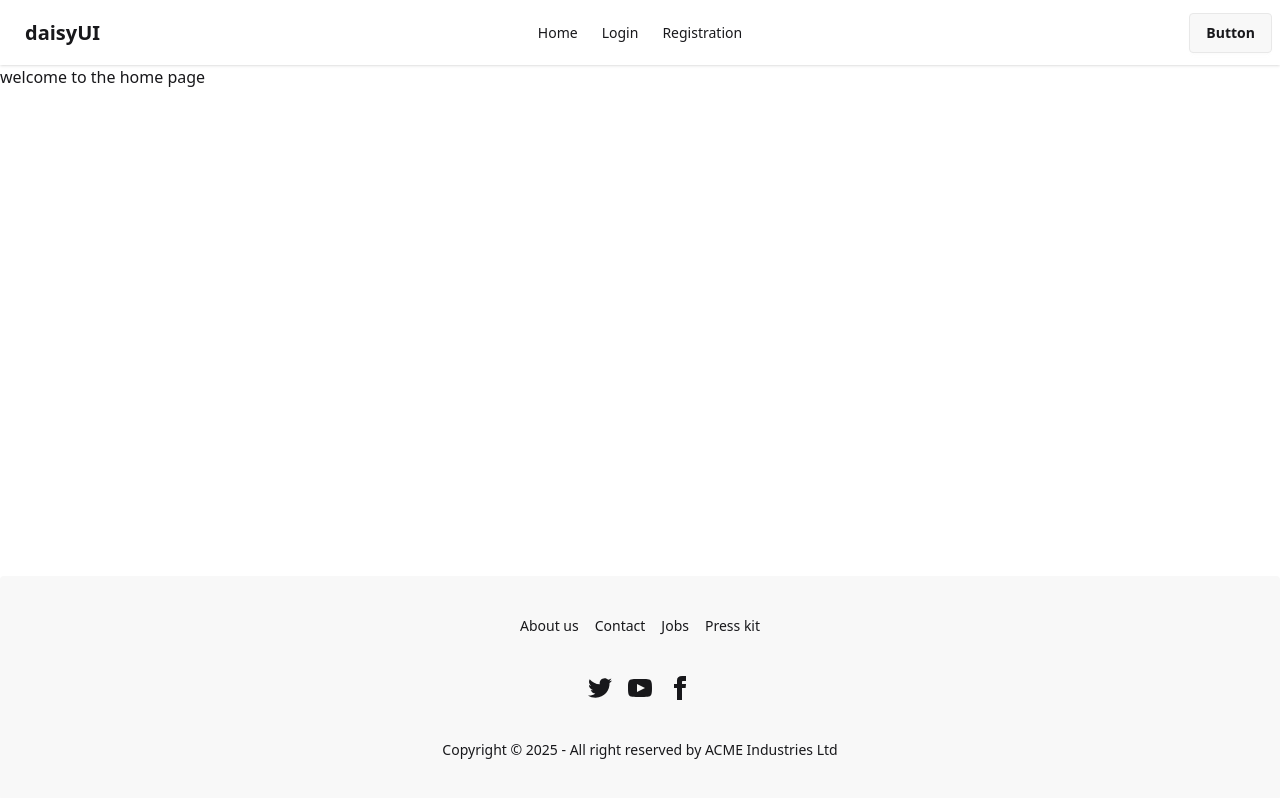
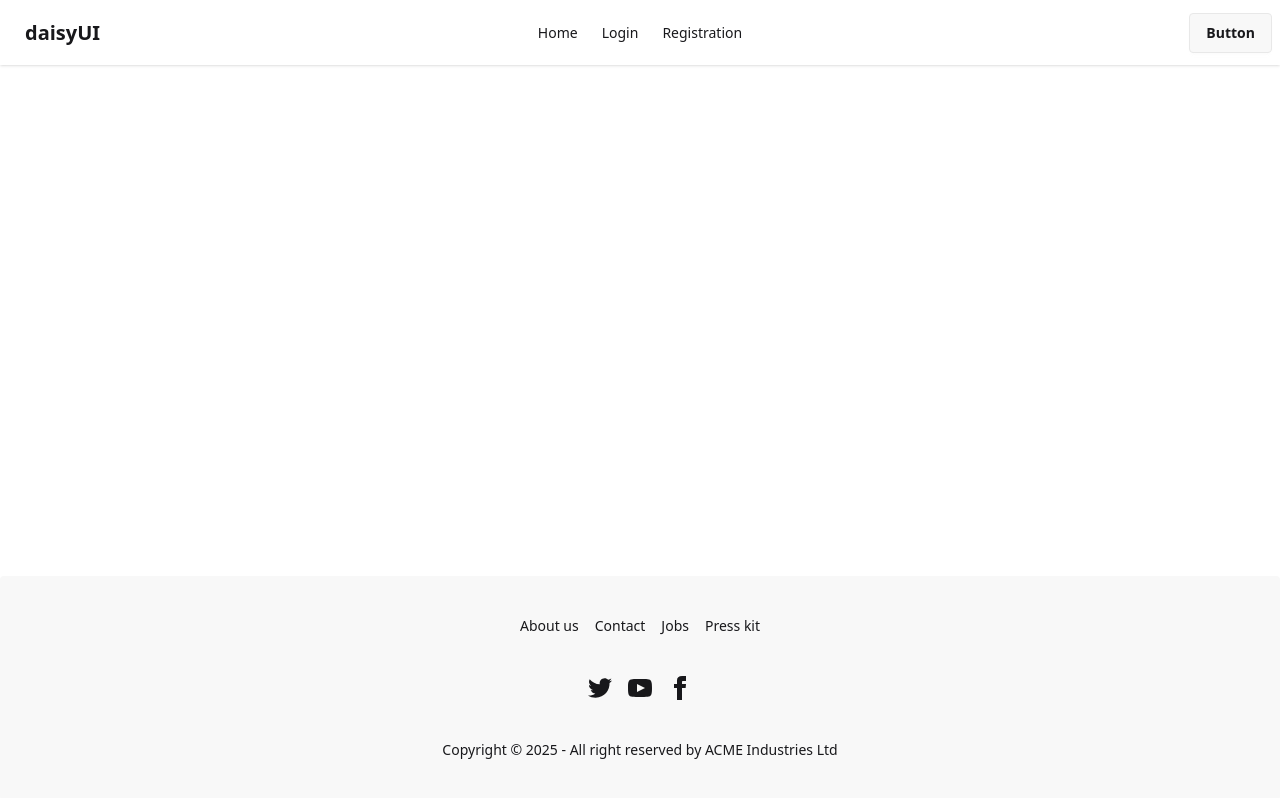
Before and after one commit to rajalishikh/practice_authentication_raj, a React (Vite) app: page / in a window 1280 px wide. Built offline with nearby package versions, Linux system fonts and the light colour scheme.

Commit message:
Big Problem

```diff
--- a/src/Component/Home/Home.jsx
+++ b/src/Component/Home/Home.jsx
@@ -1,13 +1,19 @@
 
 
-const Home = () => {
-    return (
+
+const Home = ({children}) => {
+    console.log(children)
+
+
+
+     return (
+
         <div>
 
-           <h2>welcome to the home page</h2>
+
 
         </div>
     );
 };
 
-export default Home;
+export default  Home;
--- a/src/Component/Registreation/Registration.jsx
+++ b/src/Component/Registreation/Registration.jsx
@@ -1,6 +1,10 @@
+
+
 
 const Registration = () => {
-    const handleSubmit=(e)=>{
+
+
+  const handleSubmit=(e)=>{
         console.log(e)
         e.preventDefault()
         const email=e.target.email.value
--- a/src/Main/router.jsx
+++ b/src/Main/router.jsx
@@ -12,7 +12,9 @@ const router = createBrowserRouter([
     children:[
         {
             path:"/",
-            element:<Home></Home>
+            element:<Home>
+
+            </Home>
         },
 
         {
```
